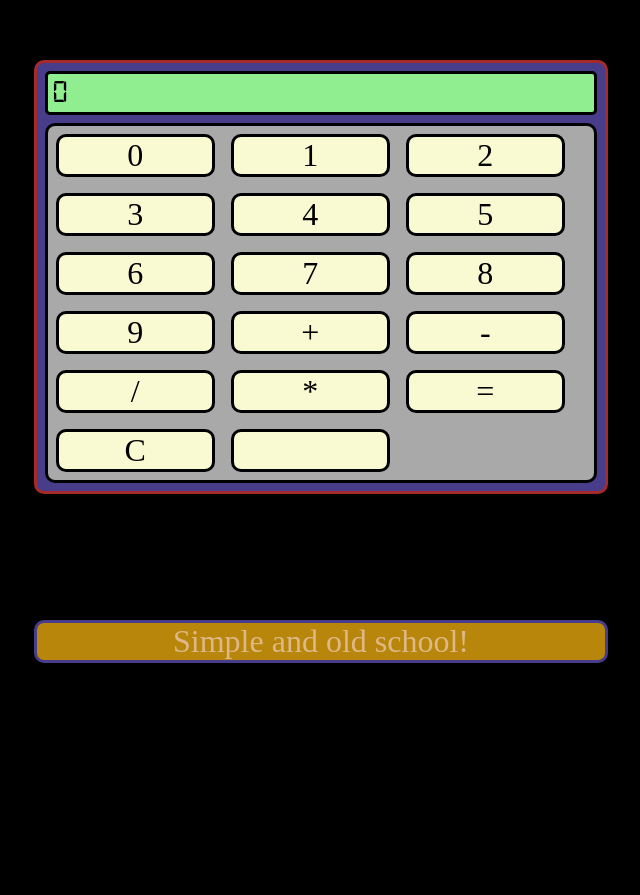
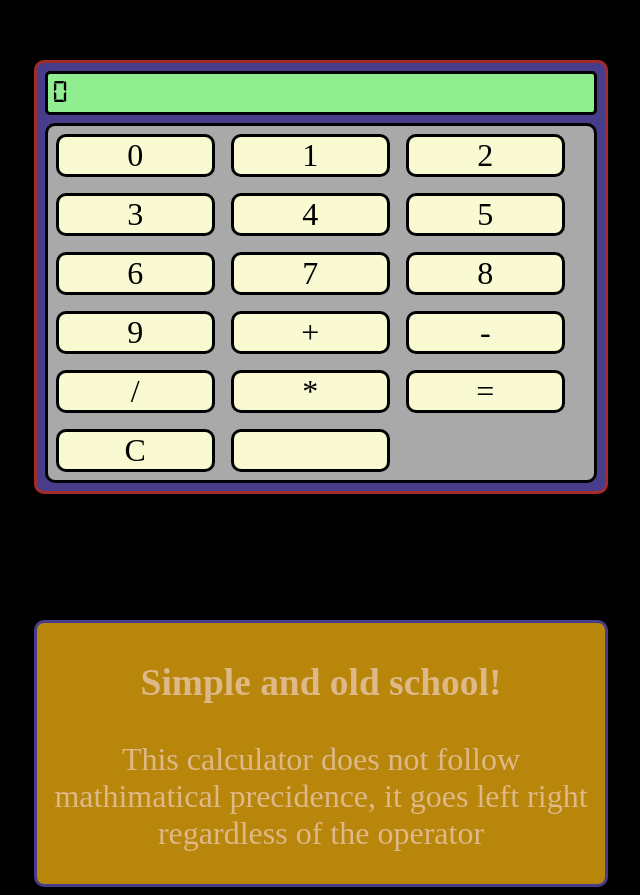
Before and after one commit to u46cm8/calculator, a plain HTML site: page index.html in a window 1280 px wide. Shown: the part 140-1035 px from the top of the page, without its empty margins (319-959 px from the left). Before the commit the page ends 811 px from the top, so only its background shows below. Drawn offline with Linux system fonts and the light colour scheme.

Commit message:
Warning for left to right precidence reguardless of math precidance of ops  added

```diff
--- a/index.html
+++ b/index.html
@@ -32,6 +32,8 @@
 
         </div>
     </div>
-    <div id="TM">Simple and old school!</div>
+    <div id="TM"><h3>Simple and old school!</h3>
+        <p>This calculator does not follow mathimatical precidence, it goes left right regardless of the operator</p>
+    </div>
 </body>
 </html>
```
